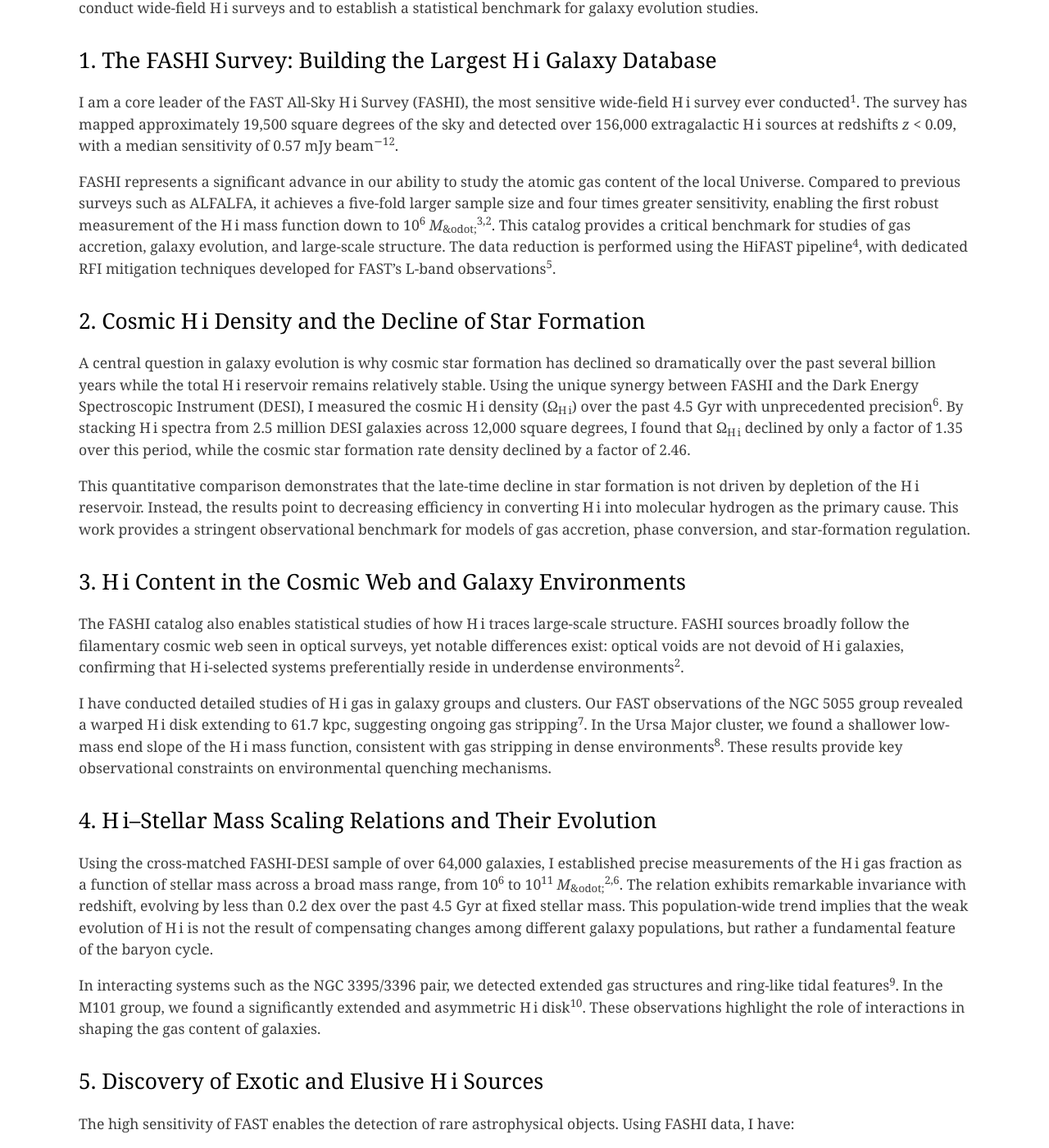
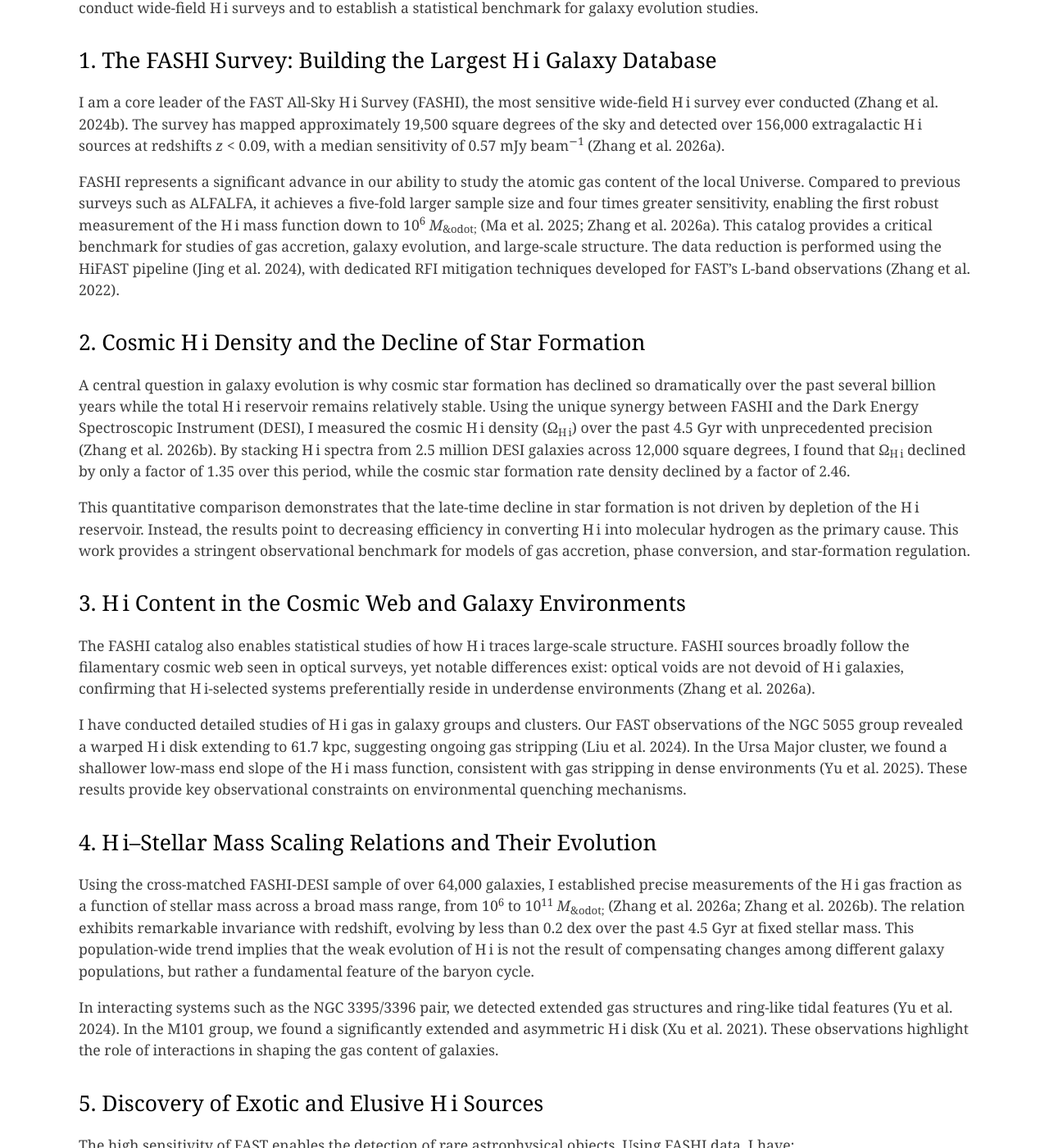
Before and after one commit to zcp521/zcp521.github.io, a Jekyll site: the page built from research.md, in a window 1280 px wide and 1400 px high, scrolled down 552 px. Shown: the whole window at 82% size. Built offline with Jekyll 4.4.1, drawn with Linux system fonts in a browser that asks for light colours; some of the changed text lies outside the part shown.

Commit message:
Update research.md

```diff
--- a/research.md
+++ b/research.md
@@ -8,35 +8,35 @@ My research centers on the baryon cycle across cosmic time—from the initial co
 
 ## 1. The FASHI Survey: Building the Largest H&thinsp;i Galaxy Database
 
-I am a core leader of the FAST All-Sky H&thinsp;i Survey (FASHI), the most sensitive wide-field H&thinsp;i survey ever conducted<sup>1</sup>. The survey has mapped approximately 19,500 square degrees of the sky and detected over 156,000 extragalactic H&thinsp;i sources at redshifts <i>z</i> &lt; 0.09, with a median sensitivity of 0.57 mJy beam<sup>&minus;1</sup><sup>2</sup>.
+I am a core leader of the FAST All-Sky H&thinsp;i Survey (FASHI), the most sensitive wide-field H&thinsp;i survey ever conducted (Zhang et al. 2024b). The survey has mapped approximately 19,500 square degrees of the sky and detected over 156,000 extragalactic H&thinsp;i sources at redshifts <i>z</i> &lt; 0.09, with a median sensitivity of 0.57 mJy beam<sup>&minus;1</sup> (Zhang et al. 2026a).
 
-FASHI represents a significant advance in our ability to study the atomic gas content of the local Universe. Compared to previous surveys such as ALFALFA, it achieves a five-fold larger sample size and four times greater sensitivity, enabling the first robust measurement of the H&thinsp;i mass function down to 10<sup>6</sup> <i>M</i><sub>&odot;</sub><sup>3,2</sup>. This catalog provides a critical benchmark for studies of gas accretion, galaxy evolution, and large-scale structure. The data reduction is performed using the HiFAST pipeline<sup>4</sup>, with dedicated RFI mitigation techniques developed for FAST's L-band observations<sup>5</sup>.
+FASHI represents a significant advance in our ability to study the atomic gas content of the local Universe. Compared to previous surveys such as ALFALFA, it achieves a five-fold larger sample size and four times greater sensitivity, enabling the first robust measurement of the H&thinsp;i mass function down to 10<sup>6</sup> <i>M</i><sub>&odot;</sub> (Ma et al. 2025; Zhang et al. 2026a). This catalog provides a critical benchmark for studies of gas accretion, galaxy evolution, and large-scale structure. The data reduction is performed using the HiFAST pipeline (Jing et al. 2024), with dedicated RFI mitigation techniques developed for FAST's L-band observations (Zhang et al. 2022).
 
 ## 2. Cosmic H&thinsp;i Density and the Decline of Star Formation
 
-A central question in galaxy evolution is why cosmic star formation has declined so dramatically over the past several billion years while the total H&thinsp;i reservoir remains relatively stable. Using the unique synergy between FASHI and the Dark Energy Spectroscopic Instrument (DESI), I measured the cosmic H&thinsp;i density (&Omega;<sub>H&thinsp;i</sub>) over the past 4.5 Gyr with unprecedented precision<sup>6</sup>. By stacking H&thinsp;i spectra from 2.5 million DESI galaxies across 12,000 square degrees, I found that &Omega;<sub>H&thinsp;i</sub> declined by only a factor of 1.35 over this period, while the cosmic star formation rate density declined by a factor of 2.46.
+A central question in galaxy evolution is why cosmic star formation has declined so dramatically over the past several billion years while the total H&thinsp;i reservoir remains relatively stable. Using the unique synergy between FASHI and the Dark Energy Spectroscopic Instrument (DESI), I measured the cosmic H&thinsp;i density (&Omega;<sub>H&thinsp;i</sub>) over the past 4.5 Gyr with unprecedented precision (Zhang et al. 2026b). By stacking H&thinsp;i spectra from 2.5 million DESI galaxies across 12,000 square degrees, I found that &Omega;<sub>H&thinsp;i</sub> declined by only a factor of 1.35 over this period, while the cosmic star formation rate density declined by a factor of 2.46.
 
 This quantitative comparison demonstrates that the late-time decline in star formation is not driven by depletion of the H&thinsp;i reservoir. Instead, the results point to decreasing efficiency in converting H&thinsp;i into molecular hydrogen as the primary cause. This work provides a stringent observational benchmark for models of gas accretion, phase conversion, and star-formation regulation.
 
 ## 3. H&thinsp;i Content in the Cosmic Web and Galaxy Environments
 
-The FASHI catalog also enables statistical studies of how H&thinsp;i traces large-scale structure. FASHI sources broadly follow the filamentary cosmic web seen in optical surveys, yet notable differences exist: optical voids are not devoid of H&thinsp;i galaxies, confirming that H&thinsp;i-selected systems preferentially reside in underdense environments<sup>2</sup>.
+The FASHI catalog also enables statistical studies of how H&thinsp;i traces large-scale structure. FASHI sources broadly follow the filamentary cosmic web seen in optical surveys, yet notable differences exist: optical voids are not devoid of H&thinsp;i galaxies, confirming that H&thinsp;i-selected systems preferentially reside in underdense environments (Zhang et al. 2026a).
 
-I have conducted detailed studies of H&thinsp;i gas in galaxy groups and clusters. Our FAST observations of the NGC&nbsp;5055 group revealed a warped H&thinsp;i disk extending to 61.7 kpc, suggesting ongoing gas stripping<sup>7</sup>. In the Ursa Major cluster, we found a shallower low-mass end slope of the H&thinsp;i mass function, consistent with gas stripping in dense environments<sup>8</sup>. These results provide key observational constraints on environmental quenching mechanisms.
+I have conducted detailed studies of H&thinsp;i gas in galaxy groups and clusters. Our FAST observations of the NGC&nbsp;5055 group revealed a warped H&thinsp;i disk extending to 61.7 kpc, suggesting ongoing gas stripping (Liu et al. 2024). In the Ursa Major cluster, we found a shallower low-mass end slope of the H&thinsp;i mass function, consistent with gas stripping in dense environments (Yu et al. 2025). These results provide key observational constraints on environmental quenching mechanisms.
 
 ## 4. H&thinsp;i&ndash;Stellar Mass Scaling Relations and Their Evolution
 
-Using the cross-matched FASHI-DESI sample of over 64,000 galaxies, I established precise measurements of the H&thinsp;i gas fraction as a function of stellar mass across a broad mass range, from 10<sup>6</sup> to 10<sup>11</sup> <i>M</i><sub>&odot;</sub><sup>2,6</sup>. The relation exhibits remarkable invariance with redshift, evolving by less than 0.2 dex over the past 4.5 Gyr at fixed stellar mass. This population-wide trend implies that the weak evolution of H&thinsp;i is not the result of compensating changes among different galaxy populations, but rather a fundamental feature of the baryon cycle.
+Using the cross-matched FASHI-DESI sample of over 64,000 galaxies, I established precise measurements of the H&thinsp;i gas fraction as a function of stellar mass across a broad mass range, from 10<sup>6</sup> to 10<sup>11</sup> <i>M</i><sub>&odot;</sub> (Zhang et al. 2026a; Zhang et al. 2026b). The relation exhibits remarkable invariance with redshift, evolving by less than 0.2 dex over the past 4.5 Gyr at fixed stellar mass. This population-wide trend implies that the weak evolution of H&thinsp;i is not the result of compensating changes among different galaxy populations, but rather a fundamental feature of the baryon cycle.
 
-In interacting systems such as the NGC&nbsp;3395/3396 pair, we detected extended gas structures and ring-like tidal features<sup>9</sup>. In the M101 group, we found a significantly extended and asymmetric H&thinsp;i disk<sup>10</sup>. These observations highlight the role of interactions in shaping the gas content of galaxies.
+In interacting systems such as the NGC&nbsp;3395/3396 pair, we detected extended gas structures and ring-like tidal features (Yu et al. 2024). In the M101 group, we found a significantly extended and asymmetric H&thinsp;i disk (Xu et al. 2021). These observations highlight the role of interactions in shaping the gas content of galaxies.
 
 ## 5. Discovery of Exotic and Elusive H&thinsp;i Sources
 
 The high sensitivity of FAST enables the detection of rare astrophysical objects. Using FASHI data, I have:
 
-- Discovered isolated dark dwarf galaxy candidates<sup>11,12</sup>;
-- Detected over 120 H&thinsp;i absorption line galaxies, with more than 80 being first detections<sup>13</sup>;
-- Identified over 40 OH megamaser sources, with more than 20 being first detections<sup>14</sup>.
+- Discovered isolated dark dwarf galaxy candidates (Xu et al. 2023a; Liu et al. 2025);
+- Detected over 120 H&thinsp;i absorption line galaxies, with more than 80 being first detections (Zhang et al. 2025);
+- Identified over 40 OH megamaser sources, with more than 20 being first detections (Zhang et al. 2024a).
 
 These discoveries provide unique laboratories for studying dark matter, cold gas dynamics, and galaxy mergers.
 
@@ -44,35 +44,54 @@ These discoveries provide unique laboratories for studying dark matter, cold gas
 
 Prior to my work on extragalactic H&thinsp;i, I studied the initial conditions of high-mass star formation within the Milky Way. This work provided the foundation for my later focus on the baryon cycle, connecting the earliest phases of star formation to the larger-scale evolution of galaxies. My contributions include:
 
-- **Fragmentation of dense cold cores**: Using PdBI and VLA interferometric data, I revealed how massive clumps fragment into cores and condensations across different physical scales<sup>15,16</sup>.
-- **Deuterium chemistry**: Through NH<sub>2</sub>D and other deuterated molecules, I constrained the physical conditions and evolutionary timescales of pre-stellar and protostellar cores<sup>16</sup>.
-- **Triggered star formation**: I investigated how ionizing radiation and stellar winds from massive stars compress molecular gas, triggering new generations of star formation in infrared dust bubbles<sup>17,18,16</sup>.
-- **Large-scale surveys**: I led a subproject of the TOP-SCOPE survey, studying the gas and dust properties of 64 Planck Galactic Cold Clumps<sup>19</sup>.
+- **Fragmentation of dense cold cores**: Using PdBI and VLA interferometric data, I revealed how massive clumps fragment into cores and condensations across different physical scales (Zhang et al. 2014; Zhang et al. 2016a).
+- **Deuterium chemistry**: Through NH<sub>2</sub>D and other deuterated molecules, I constrained the physical conditions and evolutionary timescales of pre-stellar and protostellar cores (Zhang et al. 2016a).
+- **Triggered star formation**: I investigated how ionizing radiation and stellar winds from massive stars compress molecular gas, triggering new generations of star formation in infrared dust bubbles (Zhang & Wang 2012; Zhang et al. 2013; Zhang et al. 2017).
+- **Large-scale surveys**: I led a subproject of the TOP-SCOPE survey, studying the gas and dust properties of 64 Planck Galactic Cold Clumps (Zhang et al. 2017).
 
-Additional studies on Giant Molecular Clouds<sup>20</sup> and Infrared Dark Clouds<sup>21</sup> further contributed to our understanding of the earliest phases of the star formation process.
+Additional studies on Giant Molecular Clouds (Zhang et al. 2012) and Infrared Dark Clouds (Xu et al. 2016) further contributed to our understanding of the earliest phases of the star formation process.
 
----
 
 ## References
 
-1. Zhang, C.-P., Zhu, M., Jiang, P., et al. 2024b, SCPMA, 67, 219511
-2. Zhang, C.-P., Zhu, M., Jiang, P., et al. 2026a, SCPMA, 69, 6
-3. Ma, W., Guo, H., Xu, H., et al. 2025, A&A, 695, A241
-4. Jing, Y., Wang, J., Xu, C., et al. 2024, SCPMA, 67, 259514
-5. Zhang, C.-P., Xu, J.-L., Wang, J., et al. 2022, RAA, 22, 025015
-6. Zhang, C.-P., Guo, H., Zhu, M., et al. 2026b, Nat. Astron., submitted
-7. Liu, X.-L., Zhu, M., Xu, J.-L., et al. 2024, RAA, 24, 075020
-8. Yu, H., Zhu, M., Zhang, C.-P., et al. 2025, arXiv:2501.07836
-9. Yu, N.-P., Zhu, M., Xu, J.-L., et al. 2024, MNRAS, 532, 1744
-10. Xu, J.-L., Zhang, C.-P., Yu, N., et al. 2021, ApJ, 922, 53
-11. Xu, J.-L., Zhu, M., Yu, N., et al. 2023a, ApJL, 944, L40
-12. Liu, X.-L., Xu, J.-L., Jiang, P., et al. 2025, Sci. Adv., 11, eads4057
-13. Zhang, C.-P., Zhu, M., Jiang, P., et al. 2025, ApJS, 276, 6
-14. Zhang, C.-P., Cheng, C., Zhu, M., & Jiang, P. 2024a, ApJ, 971, 131
-15. Zhang, C.-P., Wang, J.-J., Xu, J.-L., Wyrowski, F., & Menten, K. M. 2014, ApJ, 784, 107
-16. Zhang, C.-P., Li, G.-X., Wyrowski, F., et al. 2016a, A&A, 585, A117
-17. Zhang, C.-P. & Wang, J. J. 2012, A&A, 544, A11
-18. Zhang, C.-P., Wang, J.-J., & Xu, J.-L. 2013, A&A, 550, A117
-19. Zhang, C.-P., Yuan, J.-H., Li, G.-X., et al. 2016b, arXiv:1611.08794
-20. Zhang, C.-P., Esimbek, J., Zhou, J. J., et al. 2012, Ap&SS, 337, 283
-21. Xu, J.-L., Li, D., Zhang, C.-P., et al. 2016, ApJ, 819, 117
+Jing, Y., Wang, J., Xu, C., et al. 2024, SCPMA, 67, 259514
+
+Liu, X.-L., Zhu, M., Xu, J.-L., et al. 2024, RAA, 24, 075020
+
+Liu, X.-L., Xu, J.-L., Jiang, P., et al. 2025, Sci. Adv., 11, eads4057
+
+Ma, W., Guo, H., Xu, H., et al. 2025, A&A, 695, A241
+
+Xu, J.-L., Li, D., Zhang, C.-P., et al. 2016, ApJ, 819, 117
+
+Xu, J.-L., Zhang, C.-P., Yu, N., et al. 2021, ApJ, 922, 53
+
+Xu, J.-L., Zhu, M., Yu, N., et al. 2023a, ApJL, 944, L40
+
+Yu, N.-P., Zhu, M., Xu, J.-L., et al. 2024, MNRAS, 532, 1744
+
+Yu, H., Zhu, M., Zhang, C.-P., et al. 2025, ApJS, 278, 37
+
+Zhang, C.-P. & Wang, J. J. 2012, A&A, 544, A11
+
+Zhang, C.-P., Esimbek, J., Zhou, J. J., et al. 2012, Ap&SS, 337, 283
+
+Zhang, C.-P., Wang, J.-J., & Xu, J.-L. 2013, A&A, 550, A117
+
+Zhang, C.-P., Wang, J.-J., Xu, J.-L., Wyrowski, F., & Menten, K. M. 2014, ApJ, 784, 107
+
+Zhang, C.-P., Li, G.-X., Wyrowski, F., et al. 2016a, A&A, 585, A117
+
+Zhang, C.-P., Yuan, J.-H., Li, G.-X., Zhou, J.-J., & Wang, J.-J. 2017, A&A, 598, A76
+
+Zhang, C.-P., Xu, J.-L., Wang, J., et al. 2022, RAA, 22, 025015
+
+Zhang, C.-P., Cheng, C., Zhu, M., & Jiang, P. 2024a, ApJ, 971, 131
+
+Zhang, C.-P., Zhu, M., Jiang, P., et al. 2024b, SCPMA, 67, 219511
+
+Zhang, C.-P., Zhu, M., Jiang, P., et al. 2025, ApJS, 276, 6
+
+Zhang, C.-P., Zhu, M., Jiang, P., et al. 2026a, SCPMA, 69, 6
+
+Zhang, C.-P., Guo, H., Zhu, M., et al. 2026b, Nat. Astron., submitted
```
